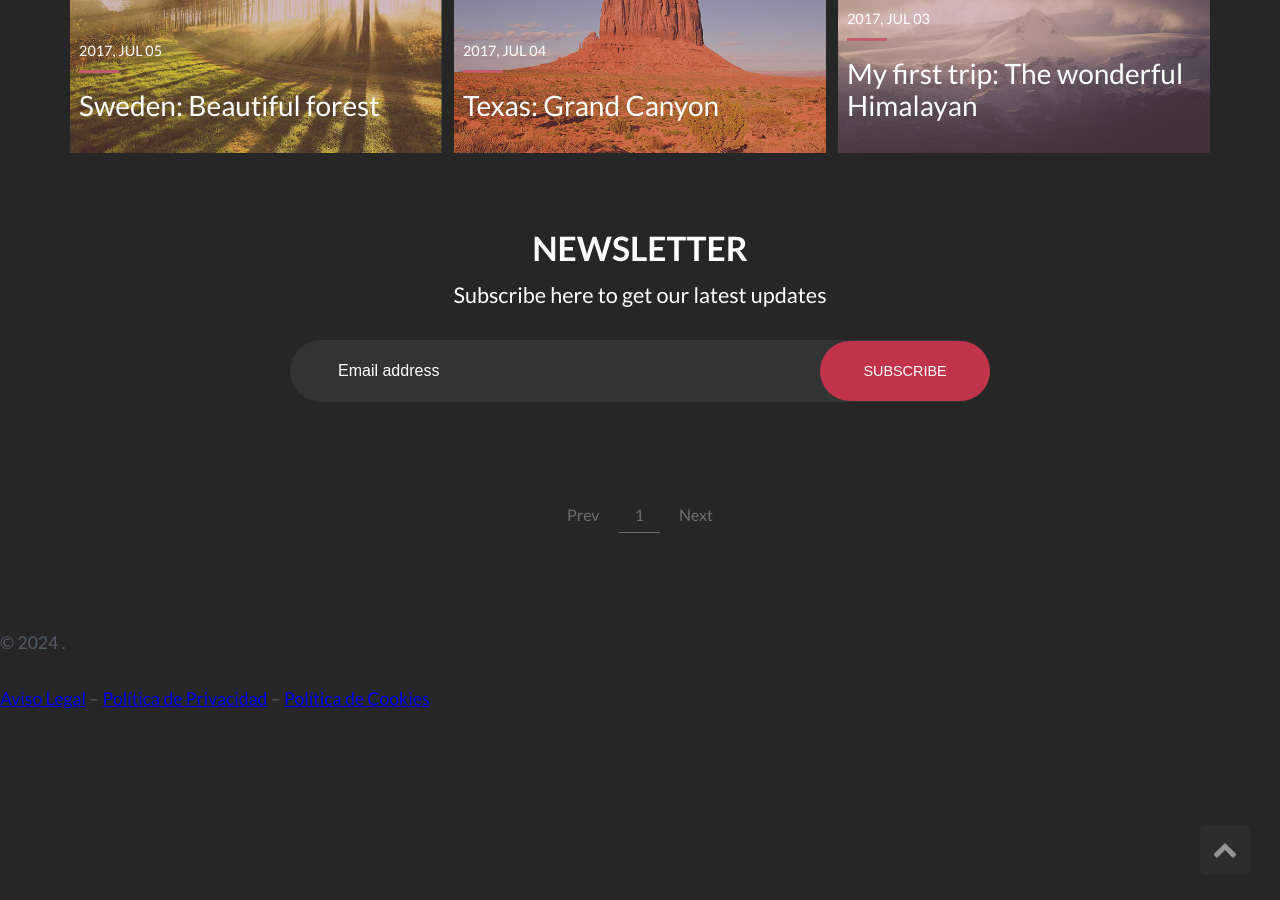
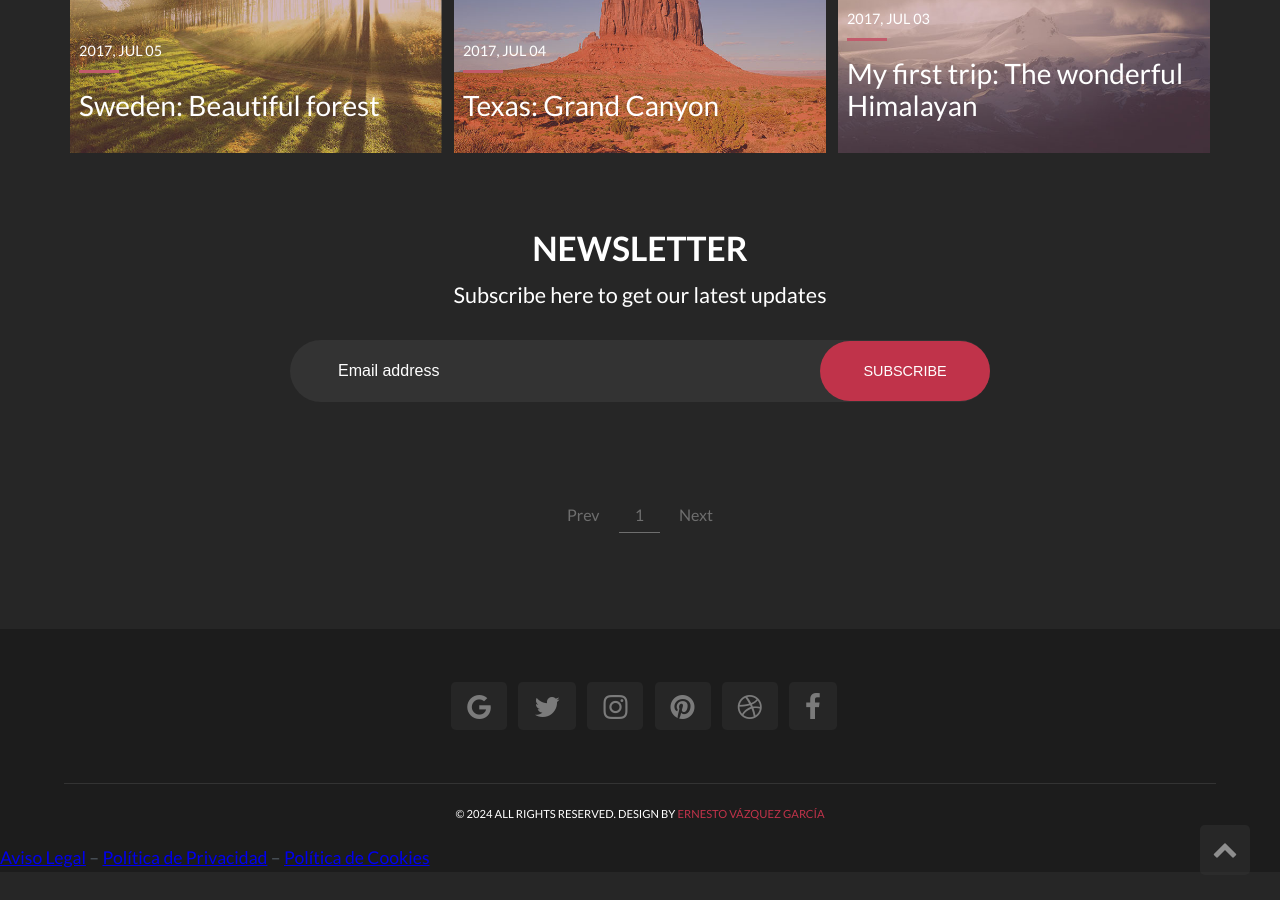
Before and after one commit to ernestovazquez/recetas, a Jekyll site: the page built from index.html, in a window 1280 px wide and 900 px high, scrolled down 972 px. Built offline with Jekyll 4.4.1, drawn with Linux system fonts in a browser that asks for light colours; the list of posts is cut into pages by our own code; before the commit the page ends 1713 px from its top, so only the background shows below that.

Commit message:
footercambios

```diff
--- a/_includes/footer.html
+++ b/_includes/footer.html
@@ -1,14 +1,10 @@
-<footer class="d-flex w-100 justify-content-center">
-  <div class="d-flex justify-content-between align-items-center">
-    <div class="footer-left">
-      <p class="mb-0">
-        © {{ 'now' | date: "%Y" }}
-        <a href="{{ site.social.links[0] }}">{{ site.social.name }}</a>.
-        {% if site.data.rights.brief %}
-        <span data-toggle="tooltip" data-placement="top"
-          title="{{ site.data.rights.verbose }}">{{ site.data.rights.brief }}</span>
-        {% endif %}
-      </p>
+
+<footer class="main_footer">
+  <div class="wrapper">
+    {% include social_footer.html %}
+    <div class="copyright">
+      <p>&copy; {{site.time | date: '%Y'}} All rights reserved. Design by <a href="https://github.com/ernestovazquez" target="_blank">Ernesto Vázquez García</a></p>
+    </div>
   </div>
 
   <div class="footer-right">
@@ -19,5 +15,4 @@
     </p>
   </div>
 
-  </div> <!-- div.d-flex -->
-</footer>
+</footer> <!-- End Section Footer -->
```
Lines whose indentation alone changed are shown as unchanged.
